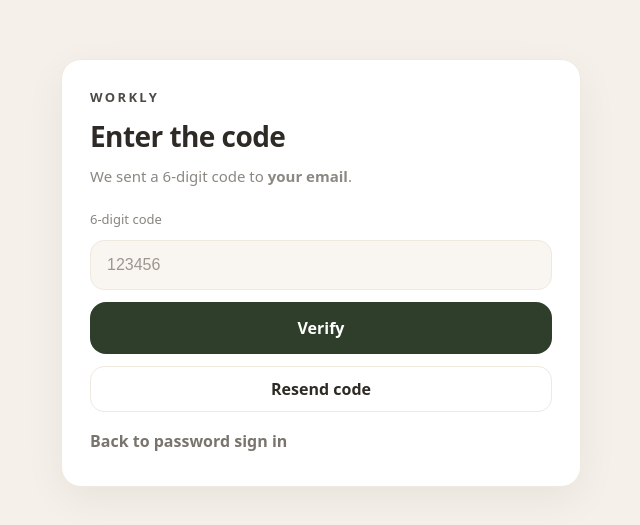
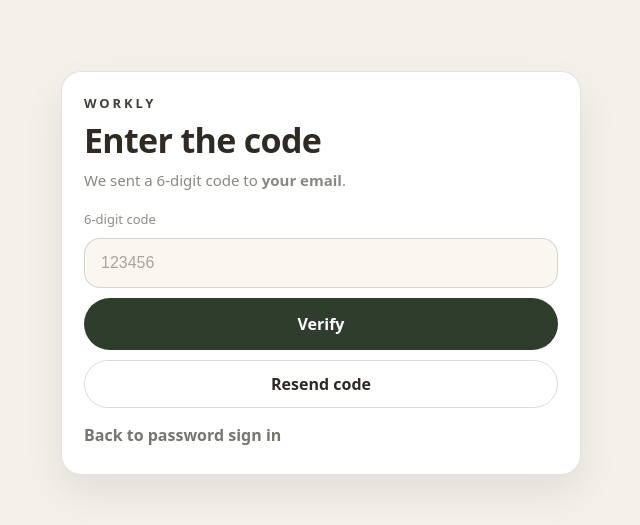
Before and after one commit to SEBRAHEIM/workly-landing, a Next.js app: page /auth/verify in a window 1280 px wide. Shown: the part 127-652 px from the top of the page, without its empty margins (319-959 px from the left). Built offline with nearby package versions, Linux system fonts and the light colour scheme; no server answers.

Commit message:
UI: match Workly beige/olive palette + authed badge + hide Join when logged in

```diff
--- /dev/null
+++ b/components/AuthBadge.js
@@ -0,0 +1,53 @@
+import { useEffect, useState } from "react";
+import { supabase } from "../lib/supabaseClient";
+
+export default function AuthBadge() {
+  const [label, setLabel] = useState("");
+
+  useEffect(() => {
+    let alive = true;
+
+    async function load() {
+      const { data: { user } } = await supabase.auth.getUser();
+      if (!alive) return;
+
+      if (!user) {
+        setLabel("");
+        document.documentElement.classList.remove("worklyAuthed");
+        document.documentElement.removeAttribute("data-workly-role");
+        return;
+      }
+
+      document.documentElement.classList.add("worklyAuthed");
+
+      const { data: p } = await supabase
+        .from("profiles")
+        .select("username, role")
+        .eq("id", user.id)
+        .single();
+
+      if (!alive) return;
+
+      if (p?.role) document.documentElement.setAttribute("data-workly-role", p.role);
+      if (p?.username) setLabel(p.username);
+      else setLabel("Signed in");
+    }
+
+    load();
+
+    const { data: sub } = supabase.auth.onAuthStateChange(() => load());
+
+    return () => {
+      alive = false;
+      sub?.subscription?.unsubscribe?.();
+    };
+  }, []);
+
+  if (!label) return null;
+
+  return (
+    <div className="worklyAuthBadge" aria-label="Signed in user">
+      {label}
+    </div>
+  );
+}
--- a/pages/_app.js
+++ b/pages/_app.js
@@ -1,10 +1,11 @@
 import "../styles/globals.css";
-import { AuthProvider } from "../context/AuthContext";
+import AuthBadge from "../components/AuthBadge";
 
-export default function MyApp({ Component, pageProps }) {
+export default function App({ Component, pageProps }) {
   return (
-    <AuthProvider>
+    <>
+      <AuthBadge />
       <Component {...pageProps} />
-    </AuthProvider>
+    </>
   );
 }
--- a/styles/globals.css
+++ b/styles/globals.css
@@ -3108,3 +3108,162 @@ section.home-hero-v3 .home-hero-button:hover {
   border-radius:14px;
   font-size:14px;
 }
+
+
+.authShell{
+  min-height:100vh;
+  display:flex;
+  align-items:center;
+  justify-content:center;
+  padding:28px 16px;
+  background:#f4f1ea;
+}
+
+.authCard{
+  width:min(520px,100%);
+  background:#ffffff;
+  border:1px solid rgba(60,55,47,.14);
+  border-radius:20px;
+  padding:22px;
+  box-shadow:0 18px 40px rgba(0,0,0,.08);
+  color:#2f2a22;
+}
+
+.authBrand{
+  font-weight:800;
+  letter-spacing:.22em;
+  font-size:13px;
+  opacity:.9;
+  margin-bottom:10px;
+  color:#2f2a22;
+}
+
+.authTitle{
+  margin:0;
+  font-size:34px;
+  line-height:1.08;
+  font-weight:800;
+  letter-spacing:-0.02em;
+  color:#2f2a22;
+}
+
+.authSub{
+  margin:10px 0 18px;
+  font-size:15px;
+  line-height:1.55;
+  color:rgba(47,42,34,.72);
+}
+
+.authForm{
+  display:flex;
+  flex-direction:column;
+  gap:10px;
+}
+
+.authLabel{
+  font-size:13px;
+  color:rgba(47,42,34,.68);
+}
+
+.authInput{
+  height:50px;
+  border-radius:16px;
+  border:1px solid rgba(60,55,47,.18);
+  background:#faf7f0;
+  padding:0 16px;
+  font-size:16px;
+  color:#2f2a22;
+  outline:none;
+}
+
+.authInput::placeholder{
+  color:rgba(47,42,34,.40);
+}
+
+.authInput:focus{
+  border-color:rgba(47,62,44,.55);
+  box-shadow:0 0 0 2px rgba(47,62,44,.12);
+}
+
+.authBtn{
+  height:52px;
+  border-radius:999px;
+  border:none;
+  font-weight:800;
+  cursor:pointer;
+  background:#2f3e2c;
+  color:#ffffff;
+}
+
+.authBtn:disabled{
+  opacity:.6;
+  cursor:not-allowed;
+}
+
+.authBtnGhost{
+  height:48px;
+  border-radius:999px;
+  border:1px solid rgba(60,55,47,.18);
+  background:transparent;
+  color:#2f2a22;
+  cursor:pointer;
+  font-weight:800;
+}
+
+.authBtnGhost:hover{
+  background:rgba(47,62,44,.06);
+}
+
+.authLinkBtn{
+  border:none;
+  background:transparent;
+  padding:6px 0;
+  text-align:left;
+  cursor:pointer;
+  font-weight:800;
+  color:rgba(47,42,34,.72);
+}
+
+.authLinkBtn:hover{
+  color:#2f2a22;
+  text-decoration:underline;
+}
+
+.authError{
+  border:1px solid rgba(190,60,60,.28);
+  background:rgba(190,60,60,.07);
+  color:#7a1f1f;
+  padding:10px 12px;
+  border-radius:14px;
+  font-size:14px;
+}
+
+.authOk{
+  border:1px solid rgba(47,62,44,.22);
+  background:rgba(47,62,44,.08);
+  color:#2f3e2c;
+  padding:10px 12px;
+  border-radius:14px;
+  font-size:14px;
+}
+
+.worklyAuthBadge{
+  position:fixed;
+  top:14px;
+  left:14px;
+  z-index:9999;
+  padding:10px 14px;
+  border-radius:999px;
+  background:#ffffff;
+  border:1px solid rgba(60,55,47,.14);
+  box-shadow:0 10px 24px rgba(0,0,0,.10);
+  color:#2f2a22;
+  font-weight:800;
+  font-size:13px;
+  letter-spacing:.04em;
+}
+
+.worklyAuthed a[href="/auth/login"],
+.worklyAuthed a[href="/auth/email"]{
+  display:none !important;
+}
```
Also changed, not shown: pages/auth/email.js (+8 -84 lines).
